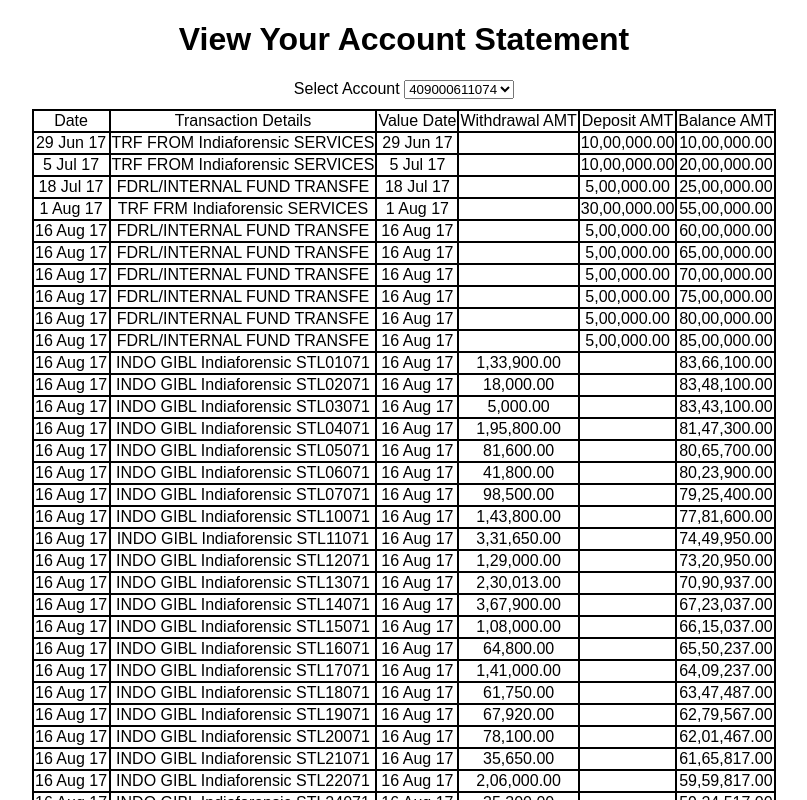
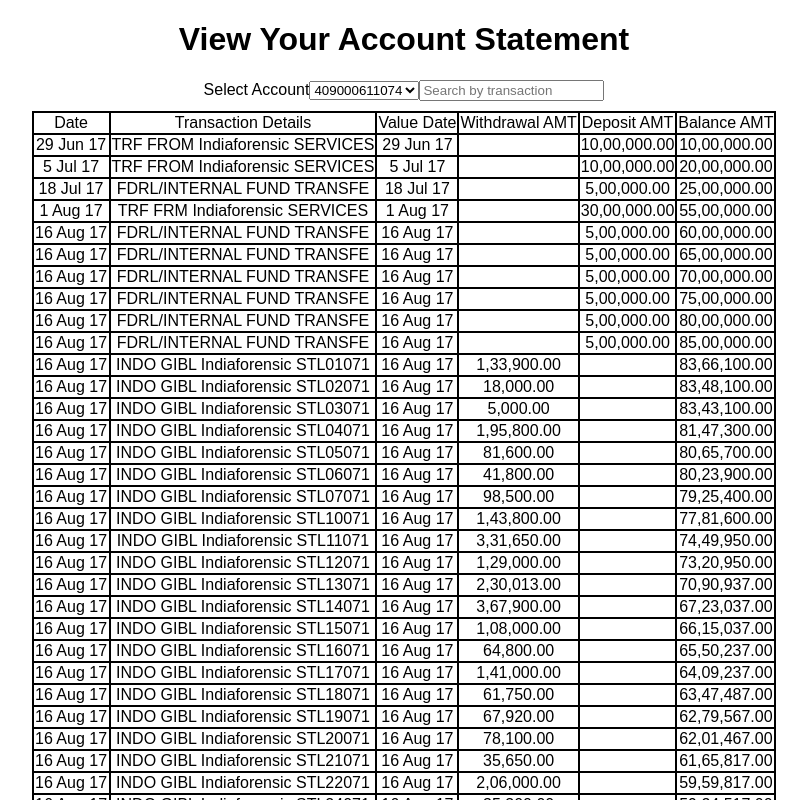
Before and after one commit to lakshmilokesh94/net-banking, an Angular app: page / in a window 1280 px wide. Shown: the top 800 px of the page, without its empty margins (236-1043 px from the left). Built offline with nearby package versions, Linux system fonts and the light colour scheme.

Commit message:
Implemented Search by transaction

```diff
--- a/src/app/account/account-data.service.ts
+++ b/src/app/account/account-data.service.ts
@@ -1801,11 +1801,36 @@ export class AccountDataService {
   constructor(private httpClientObj: HttpClient) {}
 
   //getting an httpResponseError -> issue with resolving api call
-  // getAllAccountDetails() {
+  //getAllAccountDetails() {
+  //   let headers = new HttpHeaders()
+  //     .set(
+  //       "Accept",
+  //       "text/html,application/xhtml+xml,application/xml;q=0.9,image/webp,image/apng,*/*;q=0.8,application/signed-exchange;v=b3;q=0.9"
+  //     )
+  //     .set("Content-Type", "text")
+  //     .set("Accept-Encoding", "gzip, deflate")
+  //     .set("Accept-Language", "en-US,en;q=0.9")
+  //     .set("Cache-Control", "max-age=0")
+  //     .set("Connection", "keep-alive")
+  //     .set("Host", "starlord.hackerearth.com")
+  //     .set("Upgrade-Insecure-Requests", "1");
+
   //   return this.httpClientObj.get(
-  //     "http://starlord.hackerearth.com/bankAccount"
+  //     "http://starlord.hackerearth.com/bankAccount",
+  //     { headers: headers }
   //   );
   // }
+
+  getSearchResults(searchValue, field) {
+    if (!searchValue || !field) {
+      return this.data;
+    }
+    return this.data.filter(item => {
+      return (
+        item[field].toLowerCase().indexOf(searchValue.toLowerCase()) !== -1
+      );
+    });
+  }
 
   getAllDetails() {
     return this.data;
--- a/src/app/account/account.component.html
+++ b/src/app/account/account.component.html
@@ -1,8 +1,18 @@
 <h1>View Your Account Statement</h1>
-Select Account
-<select>
-  <option *ngFor="let account of accounts"> {{account}} </option>
-</select>
+
+<div>
+  <label>Select Account</label>
+  <select>
+    <option *ngFor="let account of accounts"> {{account}} </option>
+  </select>
+
+  <input
+    type="text"
+    placeholder="Search by transaction"
+    [(ngModel)]="searchValue"
+    (ngModelChange)="onSearchChange($event)"
+  />
+</div>
 
 <table>
   <thead>
--- a/src/app/account/account.component.ts
+++ b/src/app/account/account.component.ts
@@ -9,6 +9,8 @@ import { AccountDataService } from "./account-data.service";
 export class AccountComponent {
   accountDetails: any = [];
   accounts = [];
+  searchValue: string = "";
+
   constructor(private dataSvc: AccountDataService) {}
 
   getAccounts() {
@@ -18,6 +20,14 @@ export class AccountComponent {
     this.accounts = this.accounts.filter((account, index) => {
       return this.accounts.indexOf(account) === index;
     });
+  }
+
+  onSearchChange(event) {
+    console.log(this.searchValue);
+    this.accountDetails = this.dataSvc.getSearchResults(
+      this.searchValue,
+      "Transaction Details"
+    );
   }
 
   ngOnInit() {
--- a/src/app/app.module.ts
+++ b/src/app/app.module.ts
@@ -4,9 +4,11 @@ import { NgModule } from "@angular/core";
 import { AppComponent } from "./app.component";
 import { AccountComponent } from "./account/account.component";
 import { HttpClientModule } from "@angular/common/http";
+import { FormsModule } from "@angular/forms";
+
 @NgModule({
   declarations: [AppComponent, AccountComponent],
-  imports: [BrowserModule, HttpClientModule],
+  imports: [BrowserModule, HttpClientModule, FormsModule],
   providers: [],
   bootstrap: [AppComponent]
 })
```
Also changed, not shown: src/app/account/account.model.ts (deleted, +0 -13 lines).
